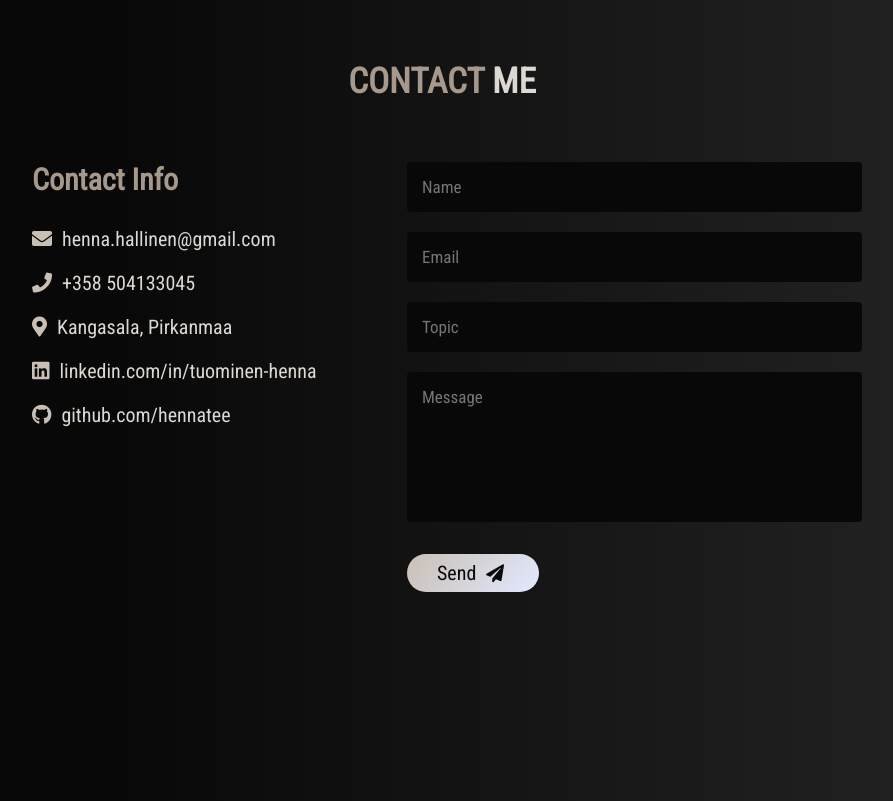
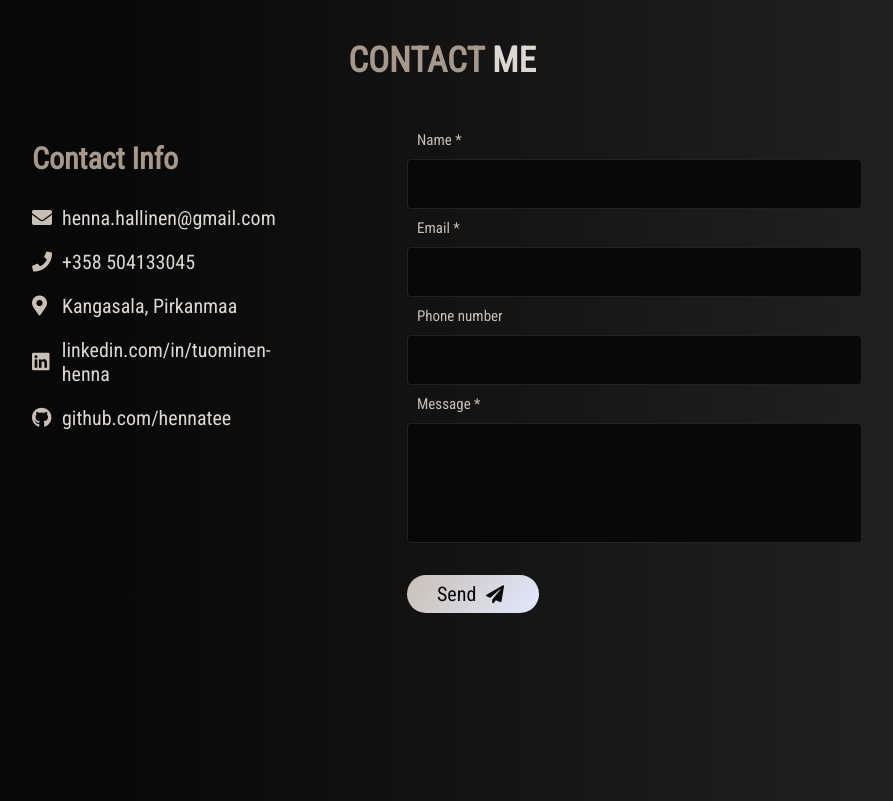
Before and after one commit to hennatee/hennatee.github.io, a plain HTML site: page index.html in a window 1280 px wide. Shown: the part 4740-5541 px from the top of the page, without its empty margins (348-1241 px from the left). Drawn offline with nearby package versions, Linux system fonts and the light colour scheme.

Commit message:
Improved form accessibility

```diff
--- a/index.html
+++ b/index.html
@@ -322,10 +322,14 @@
 
         <form action="https://getform.io/f/c5fa6730-383e-45d0-97ed-430c4cfeaf00" method="POST">
 
-            <input type="text" name="name" placeholder="name" class="box">
-            <input type="email" name="email" placeholder="email" class="box">
-            <input type="text" name="topic" placeholder="topic" class="box">
-            <textarea name="message" id="" cols="30" rows="10" class="box message" placeholder="message"></textarea>
+            <label>Name *</label>
+            <input type="text" name="name" class="box" required>
+            <label>Email *</label>
+            <input type="email" name="email" class="box" required>
+            <label>Phone number</label>
+            <input type="tel" name="tel" class="box">
+            <label>Message *</label>
+            <textarea name="message" id="" cols="30" rows="10" class="box message" required></textarea>
             <button type="submit" class="btn"> Send <i class="fas fa-paper-plane"></i> </button>
 
         </form>
--- a/style.css
+++ b/style.css
@@ -508,14 +508,17 @@ header i:hover, header i:focus {
     border-radius: 4px;
     color: var(--colorLightBeige);
     text-transform: none;
-    font-size: 1.7rem;
+    font-size: 1.5rem;
     width: 100%;
+    border: solid 1px var(--colorBlack);
 }
-#contact-row form .box::placeholder {
-    text-transform: capitalize;
+#contact-row form label {
+    font-size: 1.5rem;
+    color: var(--colorBeige);
+    margin-left: 1rem;
 }
 #contact-row form .message {
-    height: 15rem;
+    height: 12rem;
     resize: none;
 }
 #contact-row .content .title {
@@ -533,6 +536,7 @@ header i:hover, header i:focus {
     font-weight: normal;
 }
 #contact-row .content .info h3 i {
+    width: 3rem;
     padding-right: 1rem;
     color: var(--colorBeige);
 }
```
